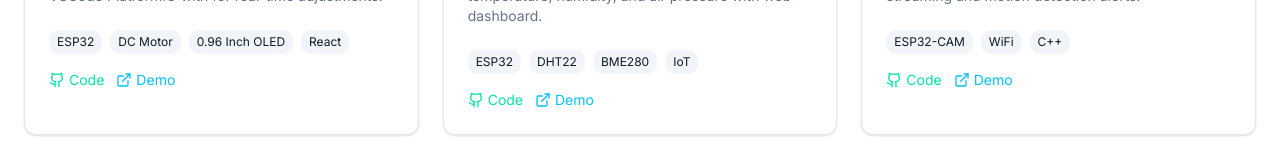
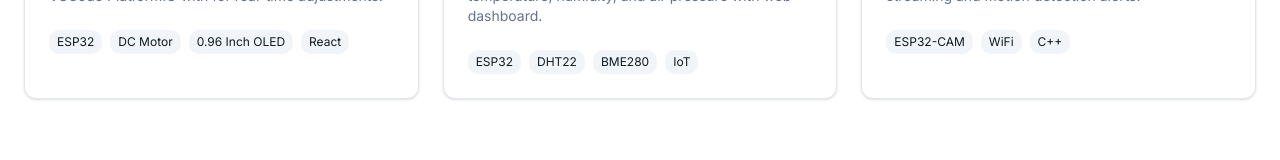
Before and after one commit to Reiji74/portfolio, a Next.js app: page / in a window 1280 px wide. Shown: the part 908-1068 px from the top of the page. Built offline with nearby package versions, Linux system fonts and the light colour scheme.

Commit message:
removed unnecessary demo and code section

```diff
--- a/src/app/page.tsx
+++ b/src/app/page.tsx
@@ -3,7 +3,7 @@
 import * as React from "react"
 import Image from "next/image"
 import Link from "next/link"
-import { Github, ExternalLink, Cpu, Mail } from "lucide-react"
+import { Cpu, Mail } from "lucide-react"
 import { Button } from "@/components/ui/button"
 import { Card, CardContent, CardHeader, CardTitle, CardDescription } from "@/components/ui/card"
 import { ThemeToggle } from "@/components/theme-toggle"
@@ -22,8 +22,6 @@ const projects = [
     description: "Environmental monitoring station measuring temperature, humidity, and air pressure with web dashboard.",
     tech: ["ESP32", "DHT22", "BME280", "IoT"],
     image: "https://picsum.photos/seed/weatherstation/600/400",
-    github: "#",
-    demo: "#",
   },
   {
     slug: "esp32-security-camera",
@@ -31,8 +29,6 @@ const projects = [
     description: "ESP32-CAM based surveillance system with live streaming and motion detection alerts.",
     tech: ["ESP32-CAM", "WiFi", "C++"],
     image: "https://picsum.photos/seed/securitycam/600/400",
-    github: "#",
-    demo: "#",
   },
 ]
 
@@ -141,24 +137,6 @@ export default function Home() {
                       </span>
                     ))}
                   </div>
-
-                  <div className="flex gap-3">
-                    <a
-                      href={project.github}
-                      className="inline-flex items-center text-sm text-primary hover:underline"
-                    >
-                      <Github className="h-4 w-4 mr-1" aria-hidden="true" />
-                      Code
-                    </a>
-
-                    <a
-                      href={project.demo}
-                      className="inline-flex items-center text-sm text-accent hover:underline"
-                    >
-                      <ExternalLink className="h-4 w-4 mr-1" aria-hidden="true" />
-                      Demo
-                    </a>
-                  </div>
                 </CardContent>
               </Card>
             ))}
```
